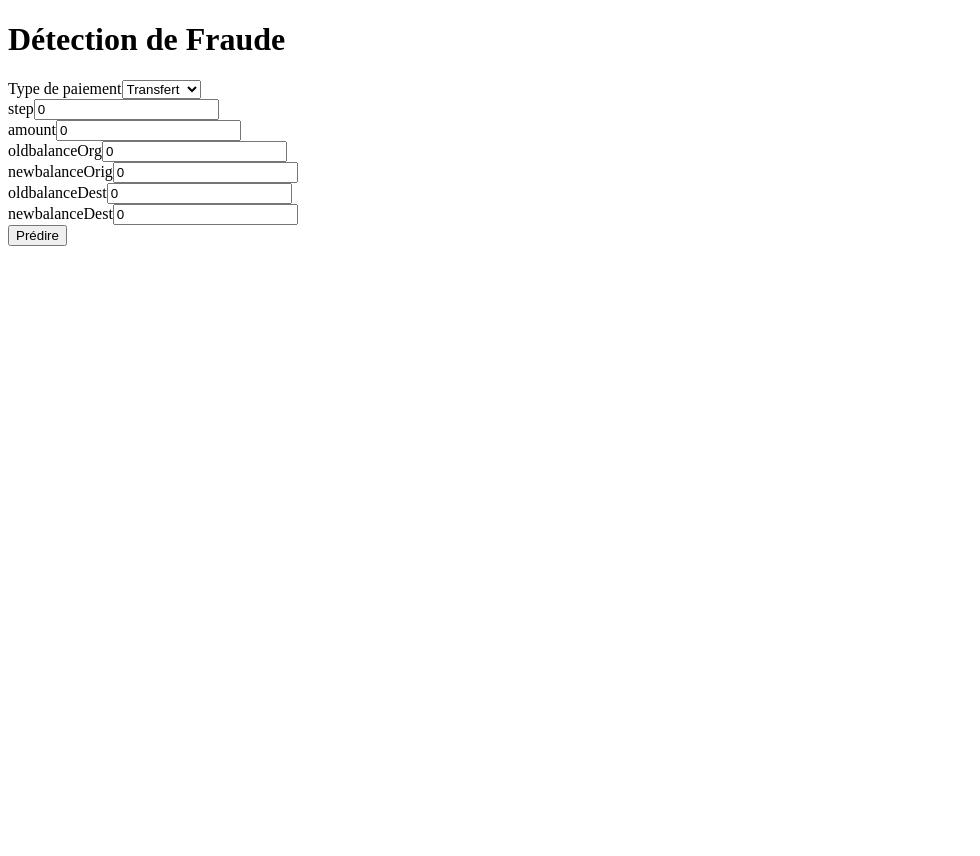
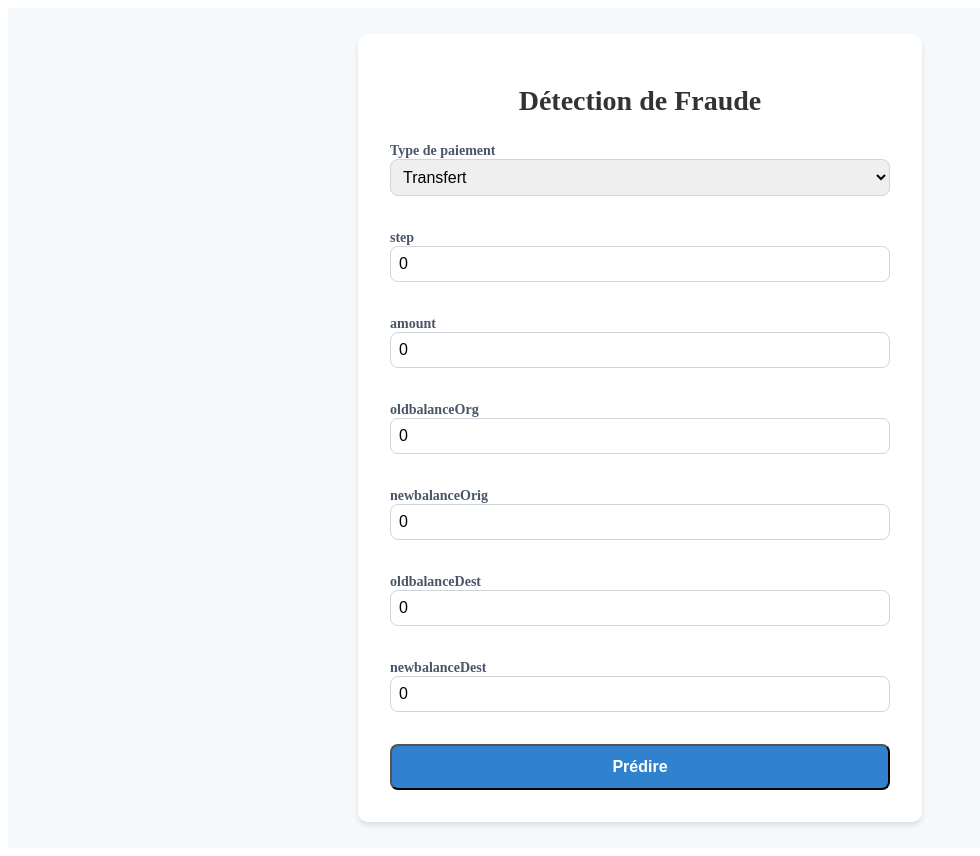
Before and after one commit to ibou224/frontend-fraud, a React (Create React App) app: page / in a window 1280 px wide. Shown: the whole page, without its empty margins (0-980 px from the left). Before the commit the page ends 800 px from the top, so only its background shows below. Built offline with nearby package versions, Linux system fonts and the light colour scheme.

Commit message:
Mise à jour des styles et modifications du code

```diff
--- a/src/App.css
+++ b/src/App.css
@@ -1,54 +1,96 @@
-body {
-  font-family: 'Poppins', sans-serif;
-  background-color: #f4f4f4;
-  text-align: center;
+/* App.css */
+.app-container {
+  min-height: 100vh;
+  background-color: #f7fafc;
+  display: flex;
+  align-items: center;
+  justify-content: center;
+  padding: 20px;
 }
 
-.container {
+.form-container {
+  background-color: #fff;
+  box-shadow: 0 4px 6px rgba(0, 0, 0, 0.1);
+  border-radius: 10px;
+  padding: 2rem;
+  width: 100%;
   max-width: 500px;
-  margin: auto;
-  background: white;
-  padding: 2rem;
-  border-radius: 10px;
-  box-shadow: 0px 4px 10px rgba(0, 0, 0, 0.2);
 }
 
-label {
+h1 {
+  font-size: 1.75rem;
   font-weight: bold;
-  margin-top: 10px;
-  display: block;
+  color: #333;
+  text-align: center;
+  margin-bottom: 1.5rem;
 }
 
-input, select {
-  width: 100%;
-  padding: 10px;
-  margin-top: 5px;
-  border: 1px solid #ccc;
-  border-radius: 5px;
+.form {
+  display: flex;
+  flex-direction: column;
+  gap: 1rem;
 }
 
-button {
-  background-color: #007BFF;
-  color: white;
-  padding: 12px;
-  border: none;
-  border-radius: 6px;
-  margin-top: 15px;
-  cursor: pointer;
-  transition: 0.3s ease-in-out;
+.form-group {
+  margin-bottom: 1rem;
 }
 
-button:hover {
-  background-color: #0056b3;
-  transform: scale(1.05);
+.label {
+  font-size: 0.875rem;
+  color: #4a5568;
+  font-weight: 600;
 }
 
-@media (max-width: 600px) {
-  .container {
-    width: 90%;
-  }
+.input {
+  padding: 0.5rem;
+  width: 100%;
+  border: 1px solid #d1d5db;
+  border-radius: 8px;
+  box-sizing: border-box;
+  font-size: 1rem;
+}
 
-  input, select {
-    font-size: 16px;
-  }
+.input:focus {
+  outline: none;
+  border-color: #3182ce;
 }
+
+.error-message {
+  color: #e53e3e;
+  font-size: 0.875rem;
+}
+
+.submit-button {
+  padding: 0.75rem 1.5rem;
+  background-color: #3182ce;
+  color: white;
+  font-weight: 600;
+  border-radius: 8px;
+  cursor: pointer;
+  transition: background-color 0.3s ease;
+  width: 100%;
+  font-size: 1rem;
+}
+
+.submit-button:hover {
+  background-color: #2b6cb0;
+}
+
+.submit-button.disabled {
+  background-color: #cbd5e0;
+  cursor: not-allowed;
+}
+
+.result {
+  margin-top: 1.5rem;
+  text-align: center;
+  font-size: 1.25rem;
+}
+
+.fraud {
+  color: #e53e3e;
+}
+
+.no-fraud {
+  color: #38a169;
+}
--- a/src/App.js
+++ b/src/App.js
@@ -1,7 +1,7 @@
 import React, { useState } from "react";
 import { useFormik } from "formik";
 import * as Yup from "yup";
-import "./index.css";  // Ou App.css si tu l'utilises
+import './App.css'; // Importation du fichier CSS classique
 
 function App() {
   const [prediction, setPrediction] = useState(null);
@@ -56,18 +56,18 @@ function App() {
   });
 
   return (
-    <div className="min-h-screen bg-gray-100 flex items-center justify-center p-4">
-      <div className="bg-white shadow-lg rounded-xl p-8 w-full max-w-lg">
-        <h1 className="text-2xl font-bold text-center text-gray-800 mb-6">Détection de Fraude</h1>
+    <div className="app-container">
+      <div className="form-container">
+        <h1>Détection de Fraude</h1>
 
-        <form onSubmit={formik.handleSubmit} className="space-y-4">
-          <div>
-            <label className="block text-sm font-medium text-gray-700">Type de paiement</label>
+        <form onSubmit={formik.handleSubmit} className="form">
+          <div className="form-group">
+            <label className="label">Type de paiement</label>
             <select
               name="type_payment"
               value={formik.values.type_payment}
               onChange={formik.handleChange}
-              className="mt-1 block w-full border border-gray-300 rounded-md shadow-sm p-2 focus:ring-blue-500 focus:border-blue-500"
+              className="input"
             >
               <option value="TRANSFER">Transfert</option>
               <option value="CASH_OUT">Cash Out</option>
@@ -78,17 +78,17 @@ function App() {
           </div>
 
           {["step", "amount", "oldbalanceOrg", "newbalanceOrig", "oldbalanceDest", "newbalanceDest"].map((field) => (
-            <div key={field}>
-              <label className="block text-sm font-medium text-gray-700 capitalize">{field}</label>
+            <div key={field} className="form-group">
+              <label className="label">{field}</label>
               <input
                 type="number"
                 name={field}
                 value={formik.values[field]}
                 onChange={formik.handleChange}
-                className="mt-1 block w-full border border-gray-300 rounded-md shadow-sm p-2 focus:ring-blue-500 focus:border-blue-500"
+                className="input"
               />
               {formik.touched[field] && formik.errors[field] && (
-                <p className="text-red-600 text-sm mt-1">{formik.errors[field]}</p>
+                <p className="error-message">{formik.errors[field]}</p>
               )}
             </div>
           ))}
@@ -96,23 +96,19 @@ function App() {
           <button
             type="submit"
             disabled={loading || !formik.isValid}
-            className={`w-full py-2 px-4 rounded-md text-white font-semibold transition ${
-              loading || !formik.isValid
-                ? "bg-gray-400 cursor-not-allowed"
-                : "bg-blue-600 hover:bg-blue-700"
-            }`}
+            className={`submit-button ${loading || !formik.isValid ? "disabled" : ""}`}
           >
             {loading ? "Chargement..." : "Prédire"}
           </button>
         </form>
 
         {prediction !== null && (
-          <div className="mt-6 text-center text-lg font-medium">
+          <div className="result">
             Résultat :{" "}
             {prediction === 1 ? (
-              <span className="text-red-600">⚠️ Fraude détectée</span>
+              <span className="fraud">⚠️ Fraude détectée</span>
             ) : (
-              <span className="text-green-600">✅ Pas de fraude</span>
+              <span className="no-fraud">✅ Pas de fraude</span>
             )}
           </div>
         )}
```
Also changed, not shown: 1 other file (tests, documents, lock files or other folders).
